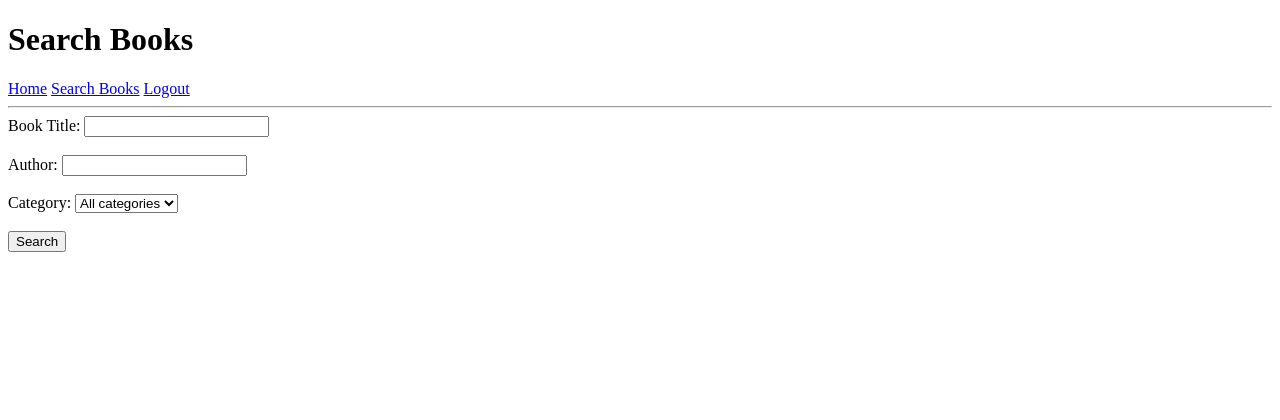
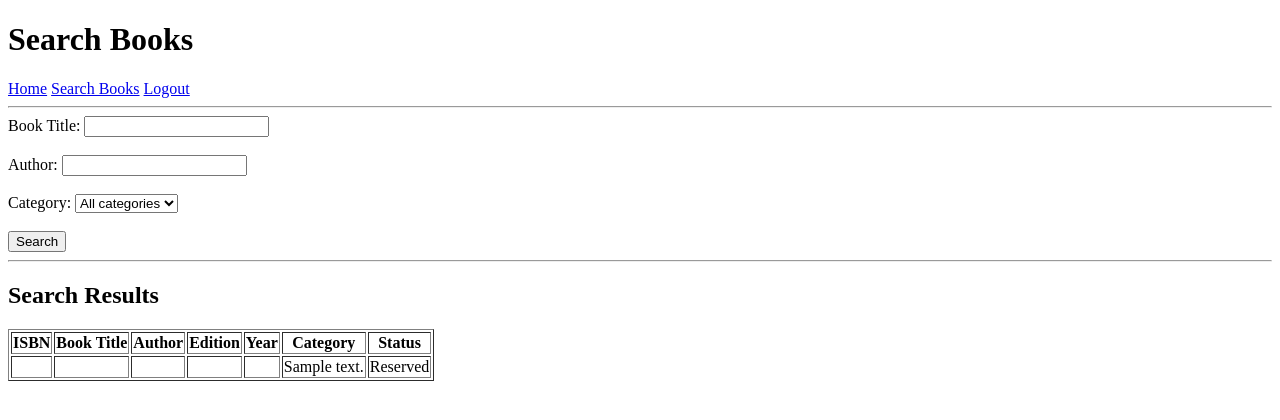
Before and after one commit to Askada21/Book_Reservation_System-, a PHP site: page /search.php in a window 1280 px wide. Shown: the top 420 px of the page. Run offline with PHP 8.4, Linux system fonts and the light colour scheme; the visitor is signed in with stand-in values (Sample User, id 1); tables that the repository leaves empty or names only in its code hold one stand-in row (values such as "Sample post"); data that the repository does not hold is empty.

Commit message:
Implement book search with prepared statements and category filtering

```diff
--- a/search.php
+++ b/search.php
@@ -1,3 +1,4 @@
+
 <?php
 
 require_once __DIR__ . "/auth.php";
@@ -7,8 +8,39 @@ require_once __DIR__ . "/db.php";
 $sql = "select * from Categories order by CategoryDescription";
 $categories = $conn->query($sql);
 
+// Retrieve search parameters
+$title = trim($_GET["title"] ?? "");
+$author = trim($_GET["author"] ?? "");
+$categoryID = $_GET["category"] ?? "";
+
+// Search for books
+$sql = "select Books.*, Categories.CategoryDescription
+        from Books
+        inner join Categories
+        on Books.CategoryID = Categories.CategoryID
+        where BookTitle like ?
+        and Author like ?
+        and (? = '' or Books.CategoryID = ?)
+        order by BookTitle";
+
+$titleSearch = "%" . $title . "%";
+$authorSearch = "%" . $author . "%";
+
+$stmt = $conn->prepare($sql);
+
+$stmt->bind_param(
+    "ssss",
+    $titleSearch,
+    $authorSearch,
+    $categoryID,
+    $categoryID
+);
+
+$stmt->execute();
+
+$books = $stmt->get_result();
+
 ?>
-
 
 <!DOCTYPE html>
 <html lang="en">
@@ -33,11 +65,13 @@ $categories = $conn->query($sql);
     <form method="GET" action="search.php">
 
         <label>Book Title:</label>
-        <input type="text" name="title">
+        <input type="text" name="title"
+               value="<?php echo htmlspecialchars($title); ?>">
         <br><br>
 
         <label>Author:</label>
-        <input type="text" name="author">
+        <input type="text" name="author"
+               value="<?php echo htmlspecialchars($author); ?>">
         <br><br>
 
         <label>Category:</label>
@@ -47,8 +81,11 @@ $categories = $conn->query($sql);
 
             <?php while ($category = $categories->fetch_assoc()) { ?>
 
-                <option value="<?php echo htmlspecialchars($category["CategoryID"]); ?>">
+                <option value="<?php echo htmlspecialchars($category["CategoryID"]); ?>"
+                    <?php if ($categoryID === $category["CategoryID"]) echo "selected"; ?>>
+
                     <?php echo htmlspecialchars($category["CategoryDescription"]); ?>
+
                 </option>
 
             <?php } ?>
@@ -61,6 +98,56 @@ $categories = $conn->query($sql);
 
     </form>
 
+    <hr>
+
+    <!-- Display search results -->
+
+    <h2>Search Results</h2>
+
+    <?php if ($books->num_rows > 0) { ?>
+
+        <table border="1">
+
+            <tr>
+                <th>ISBN</th>
+                <th>Book Title</th>
+                <th>Author</th>
+                <th>Edition</th>
+                <th>Year</th>
+                <th>Category</th>
+                <th>Status</th>
+            </tr>
+
+            <?php while ($book = $books->fetch_assoc()) { ?>
+
+                <tr>
+                    <td><?php echo htmlspecialchars($book["ISBN"]); ?></td>
+                    <td><?php echo htmlspecialchars($book["BookTitle"]); ?></td>
+                    <td><?php echo htmlspecialchars($book["Author"]); ?></td>
+                    <td><?php echo htmlspecialchars($book["Edition"]); ?></td>
+                    <td><?php echo htmlspecialchars($book["Year"]); ?></td>
+                    <td><?php echo htmlspecialchars($book["CategoryDescription"]); ?></td>
+                    <td>
+                        <?php
+                        if ($book["Reserved"] == "N") {
+                            echo "Available";
+                        } else {
+                            echo "Reserved";
+                        }
+                        ?>
+                    </td>
+                </tr>
+
+            <?php } ?>
+
+        </table>
+
+    <?php } else { ?>
+
+        <p>No books found.</p>
+
+    <?php } ?>
+
 </body>
 
 </html>
```
